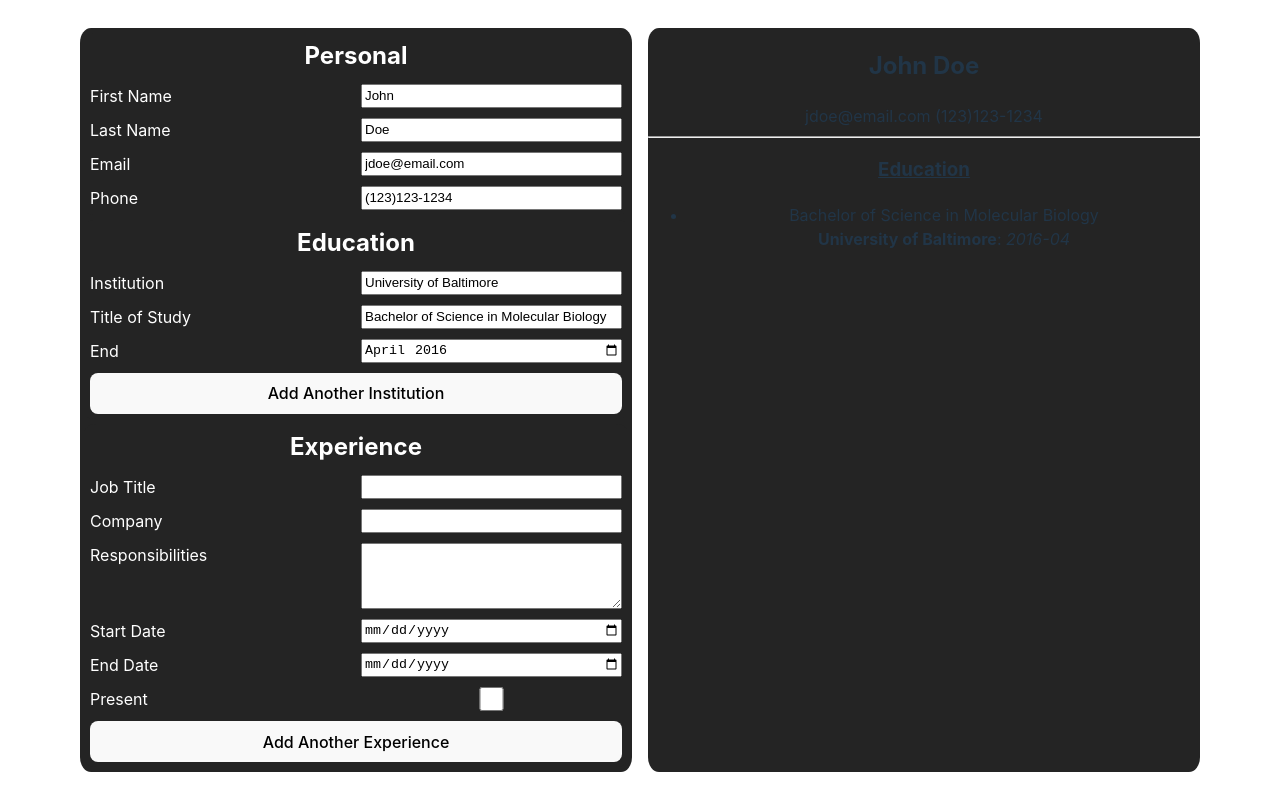
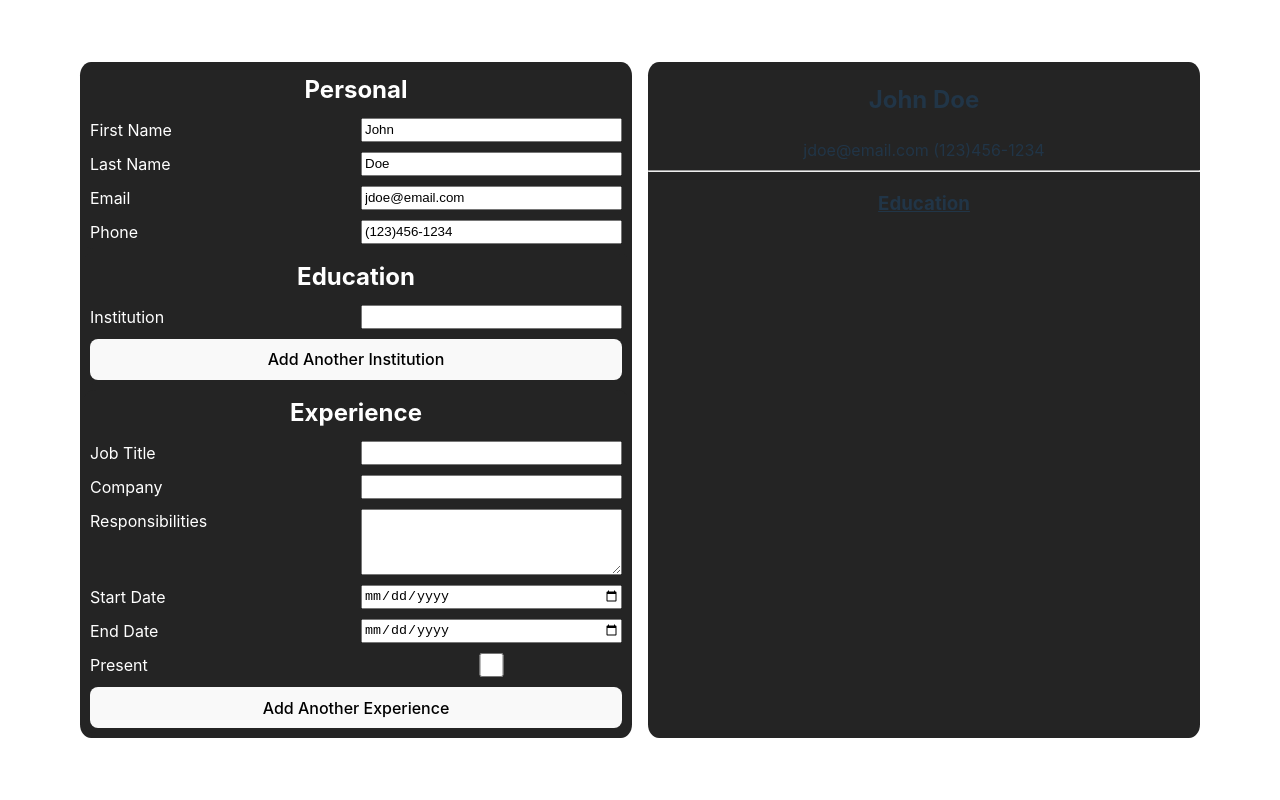
Before and after one commit to cabelstein12/CV-Application, a React (Vite) app: page / in a window 1280 px wide. Built offline with nearby package versions, Linux system fonts and the light colour scheme.

Commit message:
basics of Education section working

```diff
--- a/src/App.jsx
+++ b/src/App.jsx
@@ -7,10 +7,24 @@ import Info from "./Info.jsx";
 import Experience from "./Experience.jsx";
 
 function App() {
-  const [info, setInfo] = useState({first: "John", last: 'Doe', email: "jdoe@email.com", phone: "(123)123-1234"});
-  const [institution, setInstitution] = useState({name: "University of Baltimore", discipline: 'Bachelor of Science in Molecular Biology', end: '2016-04'})
+  const [info, setInfo] = useState({
+    first: "John",
+    last: 'Doe',
+    email: "jdoe@email.com",
+    phone: "(123)456-1234"
+  });
 
-  function handleChange(prop, state, obj){
+  // const defaultInstitution = {
+  //   name: "University of Baltimore",
+  //   discipline: 'Bachelor of Science in Molecular Biology',
+  //   end: '2016-04',
+  //   id: null
+  // }
+  const [institutions, setInstitutions] = useState([])
+  const [institutionName, setInstitutionName] = useState('')
+
+
+  function handleChange(state, obj, prop){
     return function(e){
       state({
         ...obj,
@@ -19,30 +33,36 @@ function App() {
     }
   }
 
-  const handleChangeFirstName = handleChange('first', setInfo, info);
-  const handleChangeLastName = handleChange('last', setInfo, info);
-  const handleChangeEmail = handleChange('email', setInfo, info);
-  const handleChangePhone = handleChange('phone', setInfo, info);
+  const handleChangeFirstName = handleChange(setInfo, info, 'first');
+  const handleChangeLastName = handleChange(setInfo, info, 'last');
+  const handleChangeEmail = handleChange(setInfo, info, 'email' );
+  const handleChangePhone = handleChange(setInfo, info, 'phone');
 
-  const handleChangeDiscipline = handleChange('discipline', setInstitution, institution);
-  const handleChangeInstitutionName = handleChange('name', setInstitution, institution);
-  const handleChangeInstitutionEnd = handleChange('end', setInstitution, institution)
+  function handleInstitutionName(e){
+    setInstitutionName(e.target.value)
+  }
 
+  const educationItems = institutions.map(institution =>
+    <li key={institution.id}>
+      <div>{institution.discipline}</div>
+      <div><b>{institution.name}</b>: <i>{institution.end}</i></div>
+    </li>
+  );
   return (
   <>
       <div className="input content">
         <Info
-          info = {info}
+          info={info}
           onChangeFirstName={handleChangeFirstName}
           onChangeLastName={handleChangeLastName}
           onChangeEmail={handleChangeEmail}
           onChangePhone={handleChangePhone}
         />
         <Education
-          institution={institution}
-          onChangeInstitution={handleChangeInstitutionName}
-          onChangeDiscipline={handleChangeDiscipline}
-          onChangeInstitutionEnd={handleChangeInstitutionEnd}
+          schoolName={institutionName}
+          onInstitutionName={handleInstitutionName}
+          onAddInstitution={setInstitutions}
+          institutions={institutions}
         />
         <Experience />
       </div>
@@ -55,12 +75,12 @@ function App() {
       <div className="education">
         <h3><u>Education</u></h3>
         <ul>
-          <li>
+          {educationItems}
+          {/* <li>
               <div>{institution.discipline}</div>
               <div><b>{institution.name}</b>: <i>{institution.end}</i></div>
-          </li>
+          </li> */}
         </ul>
-
       </div>
     </div>
 
--- a/src/Education.jsx
+++ b/src/Education.jsx
@@ -1,23 +1,28 @@
 import "./Form.css";
+let nextInstitutionId = 0;
+export default function Education({schoolName, institutions ,onInstitutionName, onAddInstitution, }) {
 
-export default function Education({institution, onChangeInstitution, onChangeDiscipline, onChangeInstitutionEnd}) {
   return (
     <>
       <form
         id="edu-form-section"
         className="form-section content"
+        name='edu-form'
         onSubmit={(e) => {
           e.preventDefault();
+          onAddInstitution([
+            ...institutions,
+            {id: nextInstitutionId++, name: schoolName}
+          ]);
         }}
       >
         <h2>Education</h2>
-
         <label htmlFor="school-name"> Institution </label>
-        <input type="text" value={institution.name} onChange={onChangeInstitution}/>
-        <label htmlFor="study-type"> Title of Study </label>
-        <input type="text" value={institution.discipline} onChange={onChangeDiscipline} />
+        <input type="text" id="name" value={schoolName} onChange={onInstitutionName}/>
+        {/* <label htmlFor="study-type"> Title of Study </label>
+        <input type="text" id="discipline" placeholder={''} value={info.discipline}  />
         <label htmlFor="study-date-end"> End </label>
-        <input type="month" value={institution.end} onChange={onChangeInstitutionEnd}/>
+        <input type="month" id="endDate" /> */}
 
         <button type="submit">Add Another Institution</button>
       </form>
--- a/src/Info.jsx
+++ b/src/Info.jsx
@@ -16,7 +16,6 @@ export default function Info({
           id="first-name"
           value={info.first}
           onChange={onChangeFirstName}
-
         />
 
         <label htmlFor="last-name"> Last Name </label>
@@ -25,7 +24,6 @@ export default function Info({
           id="last-name"
           value={info.last}
           onChange={onChangeLastName}
-
         />
 
         <label htmlFor="email"> Email </label>
```
